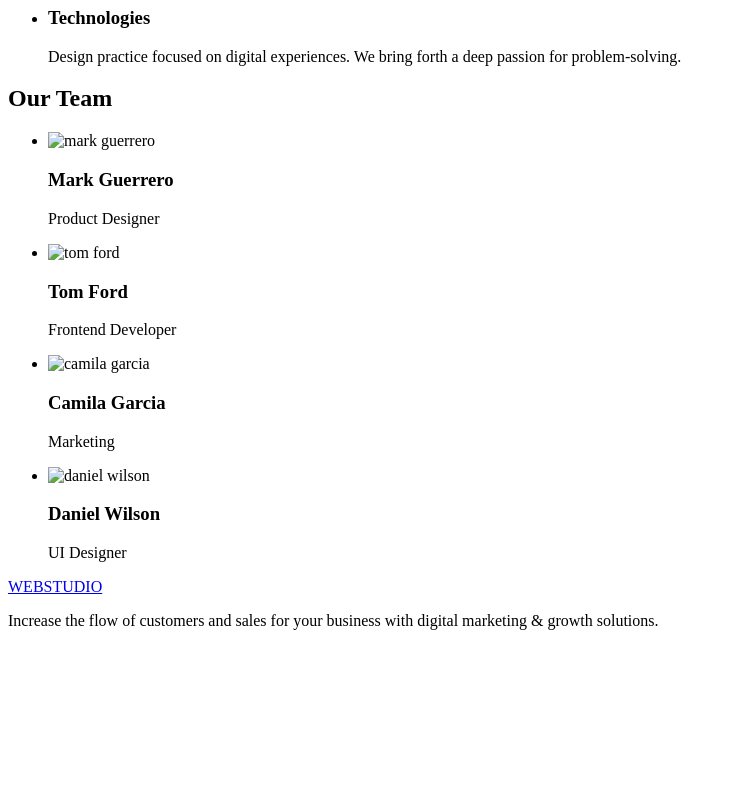
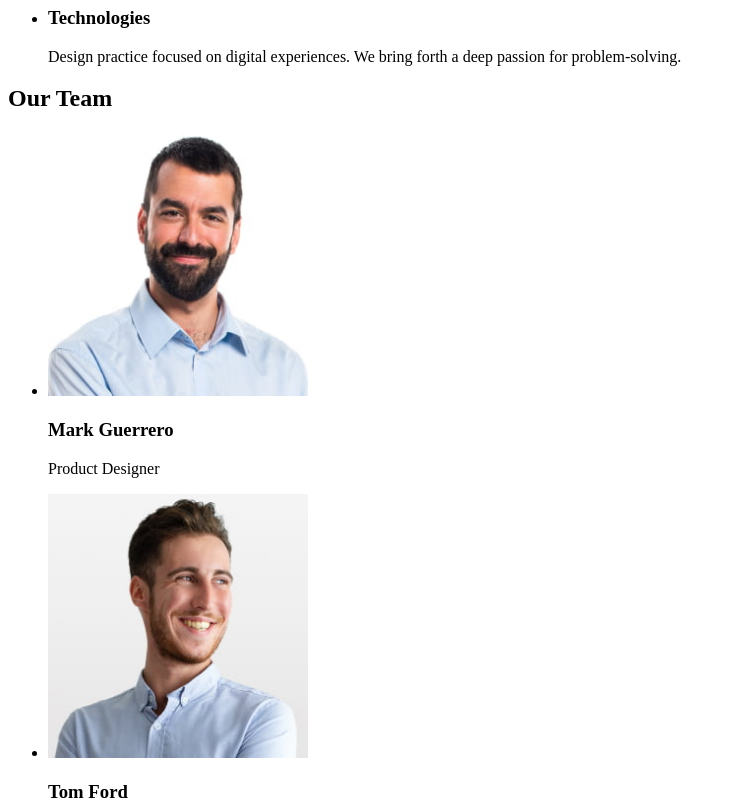
Before and after one commit to vlad-pushkar89/goit-markup-hw-01, a plain HTML site: page index.html in a window 1280 px wide. Shown: the part 480-1286 px from the top of the page, without its empty margins (0-736 px from the left). Before the commit the page ends 1126 px from the top, so only its background shows below. Drawn offline with Linux system fonts and the light colour scheme; the site is published under a folder, as on GitHub Pages, so addresses that start at the root find nothing.

Commit message:
index.html file

```diff
--- a/index.html
+++ b/index.html
@@ -80,7 +80,7 @@
         <h2>Our Team</h2>
         <ul>
             <li>
-                <img src="/images/our-team/mark-guerrero.jpg.jpg"
+                <img src="./images/our-team/mark-guerrero.jpg.jpg"
                 alt="mark guerrero"
                 width="260"
                 height="264"
@@ -89,7 +89,7 @@
                 <p>Product Designer</p>
             </li>
             <li>
-                <img src="/images/our-team/tom-ford.jpg.jpg"
+                <img src="./images/our-team/tom-ford.jpg.jpg"
                 alt="tom ford"
                 width="260"
                 height="264"
@@ -98,7 +98,7 @@
                 <p>Frontend Developer</p>
             </li>
             <li>
-                <img src="/images/our-team/camila-garcia.jpg.jpg"
+                <img src="./images/our-team/camila-garcia.jpg.jpg"
                 alt="camila garcia"
                 width="260"
                 height="264"
@@ -107,7 +107,7 @@
                 <p>Marketing</p>
             </li>
             <li>
-                <img src="/images/our-team/daniel-wilson.jpg.jpg"
+                <img src="./images/our-team/daniel-wilson.jpg.jpg"
                 alt="daniel wilson"
                 width="260"
                 height="264"
```
